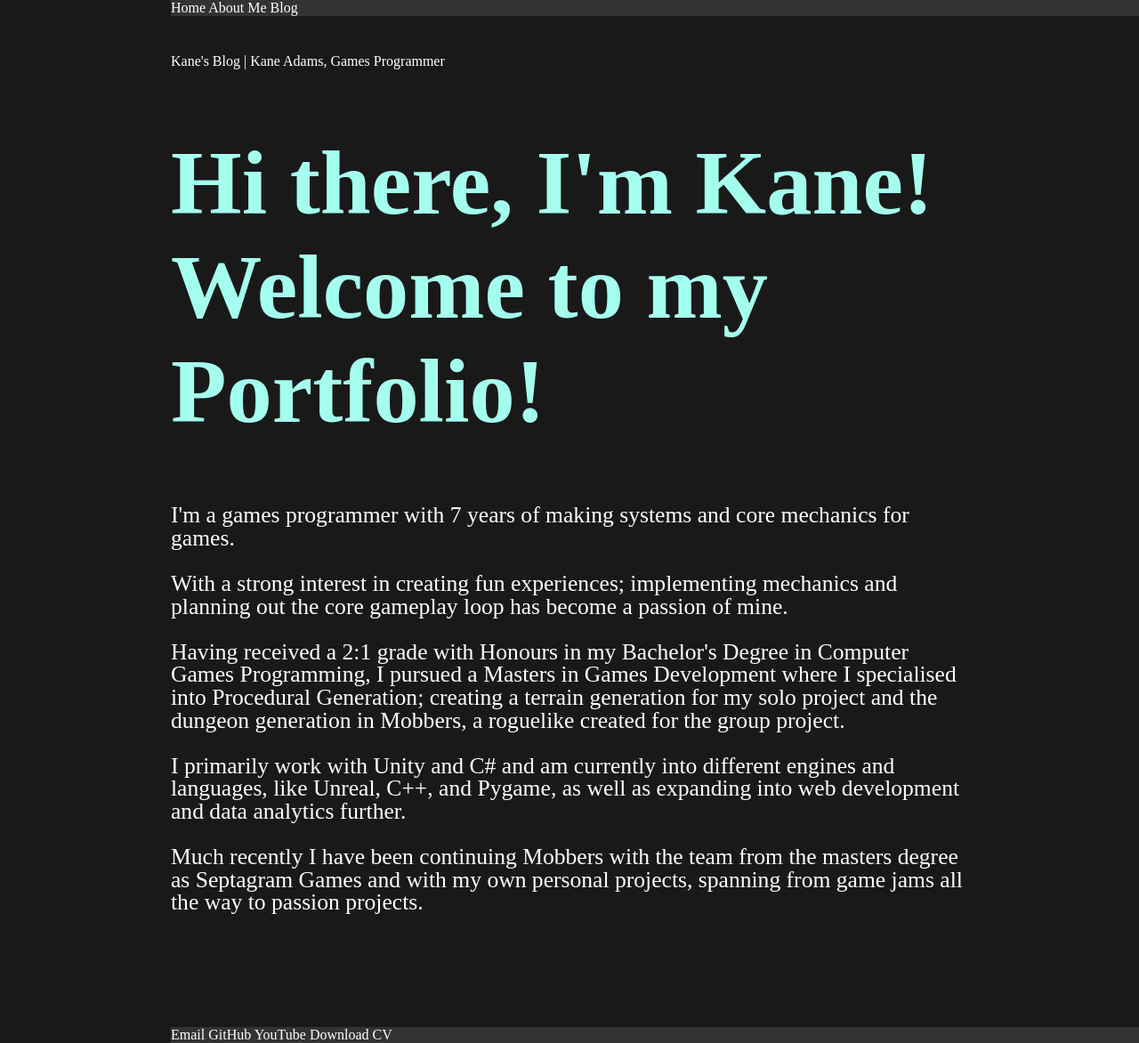
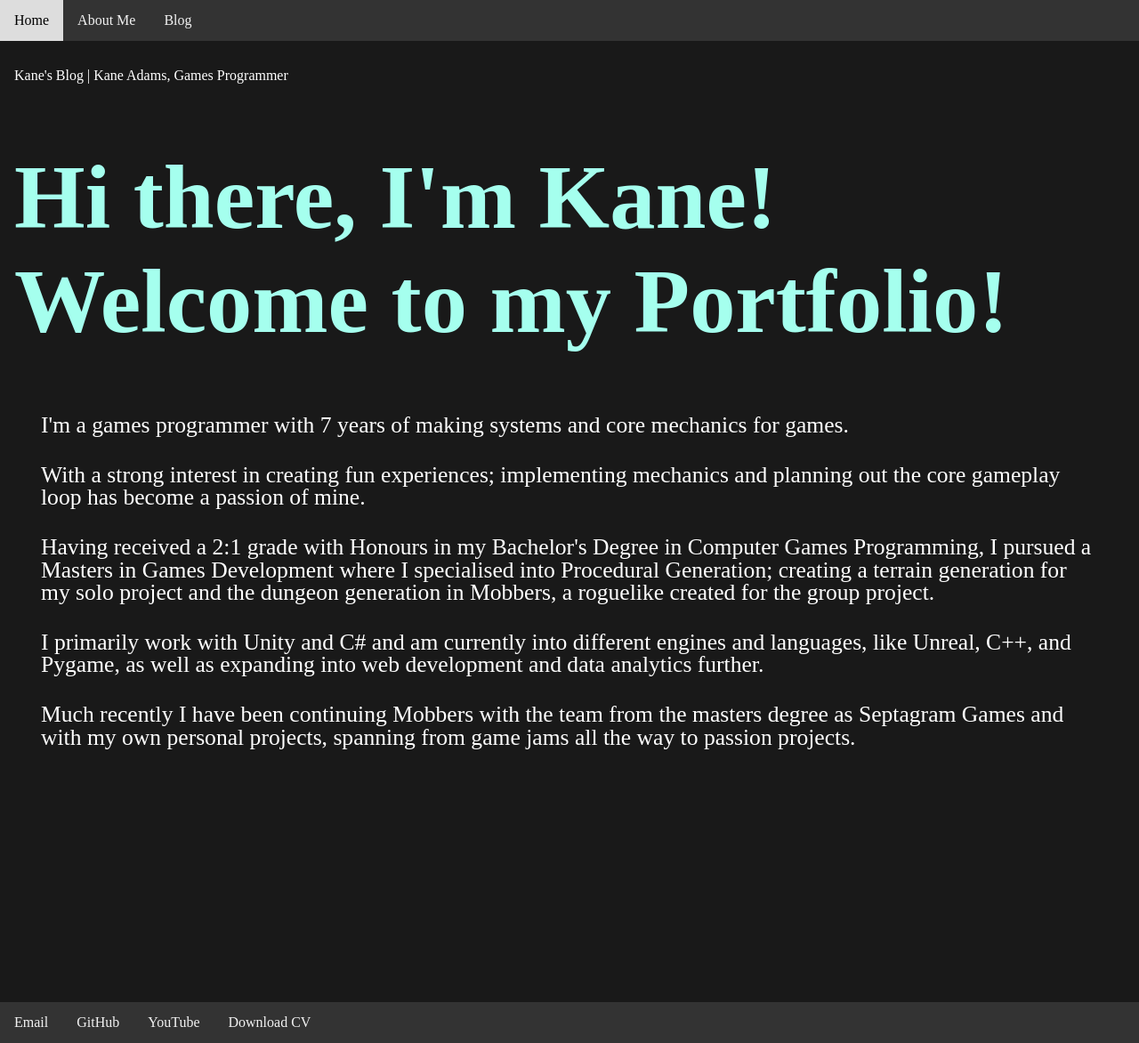
Before and after one commit to KaneAdams-Dev/KaneAdams-Dev.github.io, a Jekyll site: the page built from index.html, in a window 1280 px wide and 1172 px high. Shown: the whole window at 89% size. Built offline with Jekyll 4.4.1, drawn with Linux system fonts in a browser that asks for light colours; Markdown is read by kramdown in place of the engine named in the settings.

Commit message:
margin fixed
Set up navigation bars to be length of screen instead of having an offset, while also having the content spaced away from margin

```diff
--- a/_layouts/default.html
+++ b/_layouts/default.html
@@ -11,35 +11,17 @@
             <a class="active" href="/">Home</a>
             <a href="/aboutme.html">About Me</a>
             <a href="/blog.html">Blog</a>
-
-            <!-- <nav>
-                <ul>
-                    <li><a href="/">Home</a></li>
-                    <li><a href="/aboutme">About Me</a></li>
-                    <li><a href="/cv">CV</a></li>
-                    <li><a href="/blog">Blog</a></li>
-                </ul>
-            </nav> -->
         </div>
 
-        <div class="container">
+        <div class="main">
             {{ content }}
-        </div><!-- /.container -->
+        </div>
 
         <div class="bottomnav">
             <a href="mailto:kaneadams.ka23@gmail.com">Email</a>
             <a href="https://github.com/KaneAdams-Dev" target="_blank">GitHub</a>
             <a href="https://www.youtube.com/channel/UCK9Jozfs4ThaKUh_O-RmPmw" target="_blank">YouTube</a>
             <a href="/docs/Kane_Adams_CV.docx" download="KaneAdamsCV">Download CV</a>
-
-            <!-- <footer>
-                <ul>
-                    <li><a href="mailto:kaneadams.ka23@gmail.com">Email</a></li>
-                    <li><a href="https://github.com/KaneA23" target="_blank">GitHub</a></li>
-                    <li><a href="https://www.youtube.com/channel/UCK9Jozfs4ThaKUh_O-RmPmw" target="_blank">YouTube</a></li>
-                    <li><a href="/docs/Kane_Adams_CV.docx" download="KaneAdamsCV">Download CV</a></li>
-                </ul>
-            </footer> -->
         </div>
     </body>
 </html>
--- a/css/style.css
+++ b/css/style.css
@@ -1,12 +1,11 @@
 body {
     margin: 60px auto;
-    width:70%;
     background-color: #191919;
     color: #FFFFFF;
     padding-bottom: 60px;
 }
 
-.topnav{
+.topnav {
     background-color: #333;
     overflow: hidden;
     position: fixed;
@@ -14,7 +13,27 @@ body {
     width: 100%;
 }
 
-.bottomnav{
+.topnav a {
+    float: left;
+    display: block;
+    color: #f2f2f2;
+    text-align: center;
+    padding: 14px 16px;
+}
+
+.topnav a:hover {
+    background: #ddd;
+    color: black;
+    text-decoration: none;
+}
+
+.topnav a:checked {
+    background: #ddd;
+    color: black;
+    text-decoration: none;
+}
+
+.bottomnav {
     background-color: #333;
     overflow: hidden;
     position: fixed;
@@ -22,14 +41,28 @@ body {
     width: 100%;
 }
 
-.iframe-container{
+.bottomnav a {
+    float: left;
+    display: block;
+    color: #f2f2f2;
+    text-align: center;
+    padding: 14px 16px;
+}
+
+.bottomnav a:hover {
+    background: #ddd;
+    color: black;
+    text-decoration: none;
+}
+
+.iframe-container {
     position: relative;
     width: 100%;
     padding-bottom: 56.25%;
     height: 0;
 }
 
-.iframe-container iframe{
+.iframe-container iframe {
     position: absolute;
     top: 0;
     left: 0;
@@ -37,8 +70,13 @@ body {
     height: 100%;
 }
 
+.main {
+    margin-top: 30px;
+    margin-bottom: 30px;
+    padding: 16px;
+}
 
-footer{
+footer {
     position: fixed;
     bottom: 0;
     left: 0;
@@ -65,10 +103,6 @@ nav ul li, footer ul li {
     margin-right: 20px;
 }
 
-/* body::after{
-
-} */
-
 a {
     text-decoration: none;
     color: #FFFFFF;
@@ -88,12 +122,8 @@ p {
     font-size: 2vw;
     line-height: 1em;
     color: #FFFFFF;
+    margin: 30px;
 }
-
-/* footer {
-    border-top: 1px solid #d5d5d5;
-    font-size: .8em;
-} */
 
 ul.posts {
     margin: 20px auto 40px;
@@ -110,34 +140,33 @@ img {
     vertical-align: bottom;
 }
 
-video{
+video {
     max-width: 100%;
     max-height: 100%;
 }
 
-button{
+button {
     color:#333b3a;
     background-color: #A5FFEE;
     width: 100%;
 
 }
 
-.Gallery{
+.Gallery {
     float: left;
     width: 65%;
     overflow: hidden;
 }
 
-.Breakdown{
+.Breakdown {
     overflow: hidden;
     border: 10px solid rgba(0, 0, 0, 0);
 }
 
-@media (max-width: 750px){
+@media (max-width: 750px) {
     .Gallery, .Breakdown {
         float:none;
         display:block;
         width:100%;
-        background: rgb(202, 37, 152);
       }
 }
```
